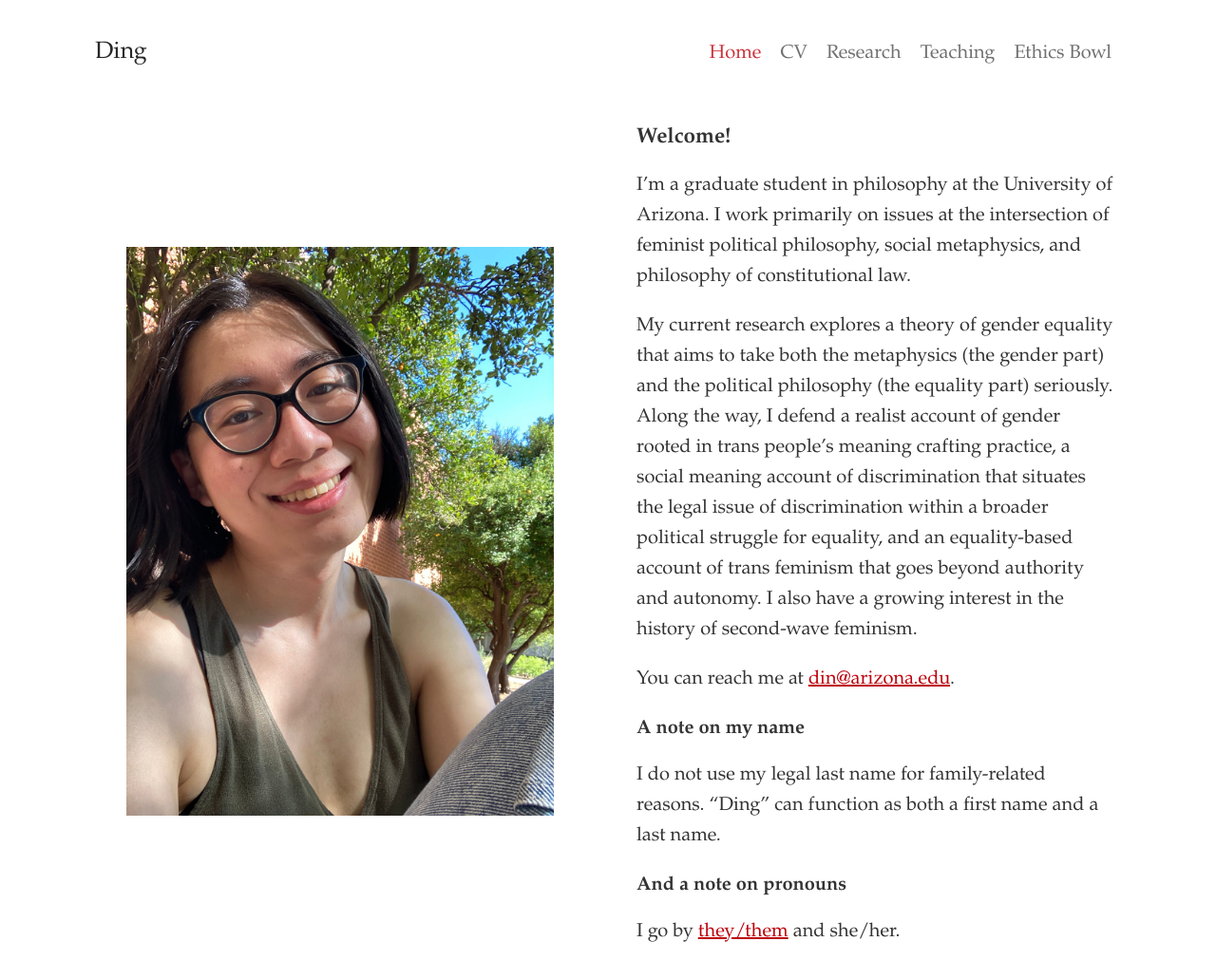
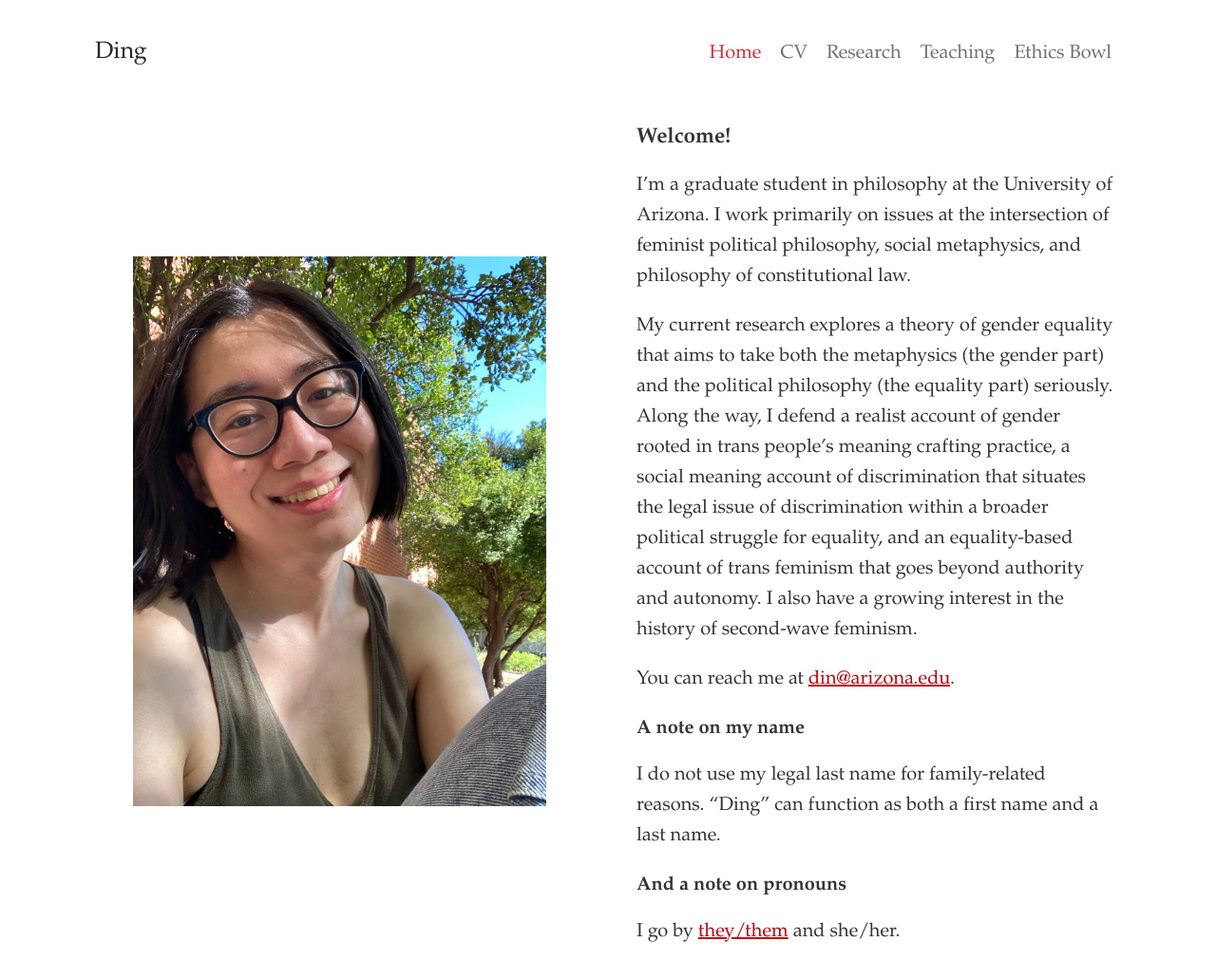
Before and after one commit to dingherself/dingherself.github.io, a Jekyll site: the page built from index.html, in a window 1280 px wide and 1077 px high. Shown: the top 1031 px of the window at 95% size. Built offline with Jekyll 4.4.1, drawn with Linux system fonts in a browser that asks for light colours; nearby versions of some CDN libraries; some web fonts are replaced.

Commit message:
better max-width

```diff
--- a/assets/ding.scss
+++ b/assets/ding.scss
@@ -105,7 +105,7 @@
 
 @include media-breakpoint-up(xxl) {
   html {
-    font-size: 21px;
+    font-size: 22px;
   }
 }
 
@@ -161,20 +161,28 @@
 }
 
 .maincontent {
-  max-width: 660px;
- }
+  max-width: 610px;
+}
 
- .headerphoto {
-  width: 425px;
- }
+.headerphoto {
+ width: 425px;
+}
 
- @include media-breakpoint-up(md) {
+@include media-breakpoint-up(md) {
+  .maincontent {
+    max-width: 660px;
+  }
+
   .headerphoto {
     width: 435px;
   }
 }
 
-@include media-breakpoint-up(xl) {
+@include media-breakpoint-up(xxl) {
+  .maincontent {
+    max-width: 720px;
+  }
+
   .headerphoto {
     width: 450px;
   }
```
